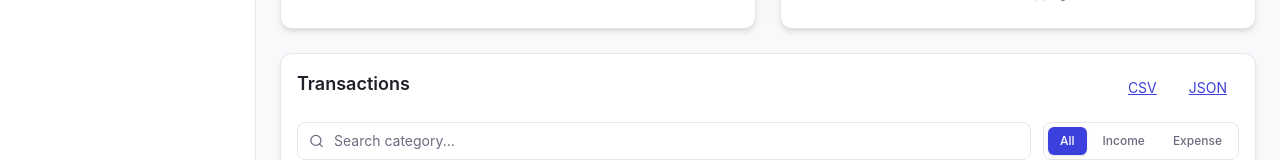
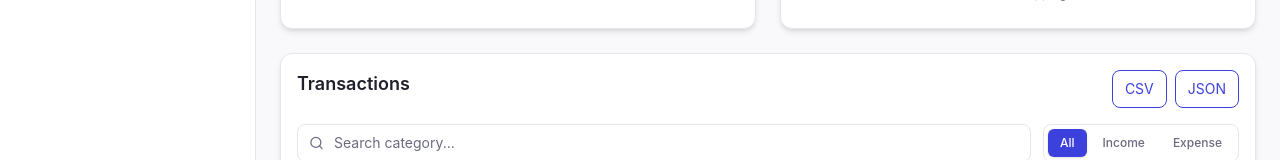
Before and after one commit to harleenkaur1343/finance_dashboard, a React (Vite) app: page / in a window 1280 px wide. Shown: the part 509-669 px from the top of the page. Built offline with nearby package versions, Linux system fonts and the light colour scheme.

Commit message:
Update export buttons styling

```diff
--- a/src/components/transactions/TransactionsSection.jsx
+++ b/src/components/transactions/TransactionsSection.jsx
@@ -70,21 +70,29 @@ export default function TransactionsSection() {
         <div className="flex gap-2 mb-4">
           <button
             onClick={() => exportToCSV(filteredData)}
-            className="md:px-3 md:py-2 md:text-sm text-[hsl(var(--color-accent))] rounded-lg border border-[hsl(var(--color-accent))] cursor-pointer hover:shadow-md sm: border-none sm: underline sm: px-1 sm: text-[0.8rem]"
+            className="cursor-pointer text-[hsl(var(--color-accent))] hover:shadow-md
+  underline sm:underline md:no-underline
+  md:border md:border-solid md:border-[hsl(var(--color-accent))]
+  md:px-3 md:py-2 md:text-sm md:rounded-lg
+  px-1 text-[0.8rem]"
           >
             CSV
           </button>
 
           <button
             onClick={() => exportToJSON(filteredData)}
-            className="md:px-3 py-2 md:text-sm text-[hsl(var(--color-accent))] rounded-lg border border-[hsl(var(--color-accent))] cursor-pointer hover:shadow-md sm: border-none sm: underline sm: px-1 sm: text-[0.8rem]"
+            className="cursor-pointer text-[hsl(var(--color-accent))] hover:shadow-md
+  underline sm:underline md:no-underline
+  md:border md:border-solid md:border-[hsl(var(--color-accent))]
+  md:px-3 md:py-2 md:text-sm md:rounded-lg
+  px-1 text-[0.8rem]"
           >
             JSON
           </button>
           {role === "admin" && (
             <button
               onClick={() => openModal()}
-              className="bg-[hsl(var(--color-accent))] text-white px-3 py-2 rounded-lg text-sm cursor-pointer hover:shadow-lg sm:text-xs sm: text-[0.8rem]"
+              className="bg-[hsl(var(--color-accent))] md:text-sm text-white px-3 py-2 rounded-lg text-sm cursor-pointer hover:shadow-lg sm:text-xs sm: text-[0.8rem]"
             >
               Add
             </button>
```
